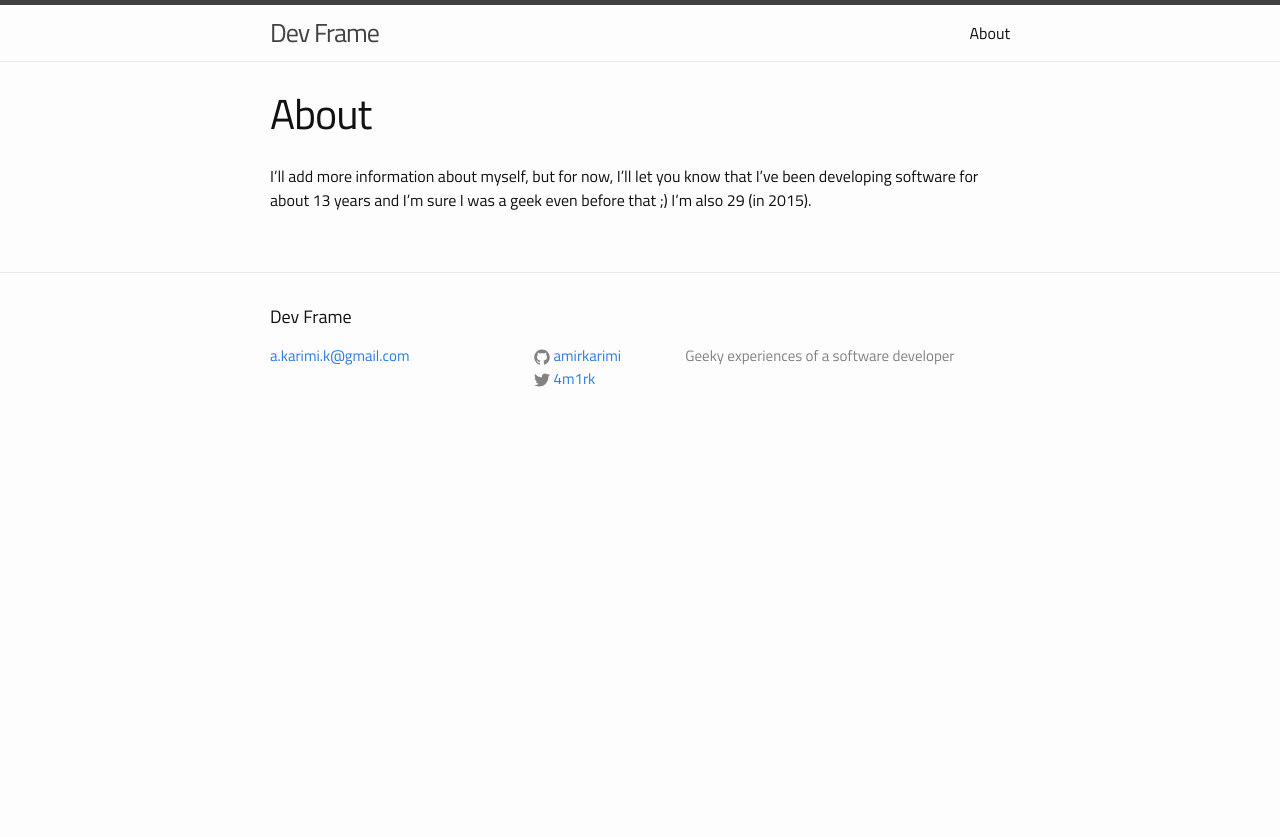
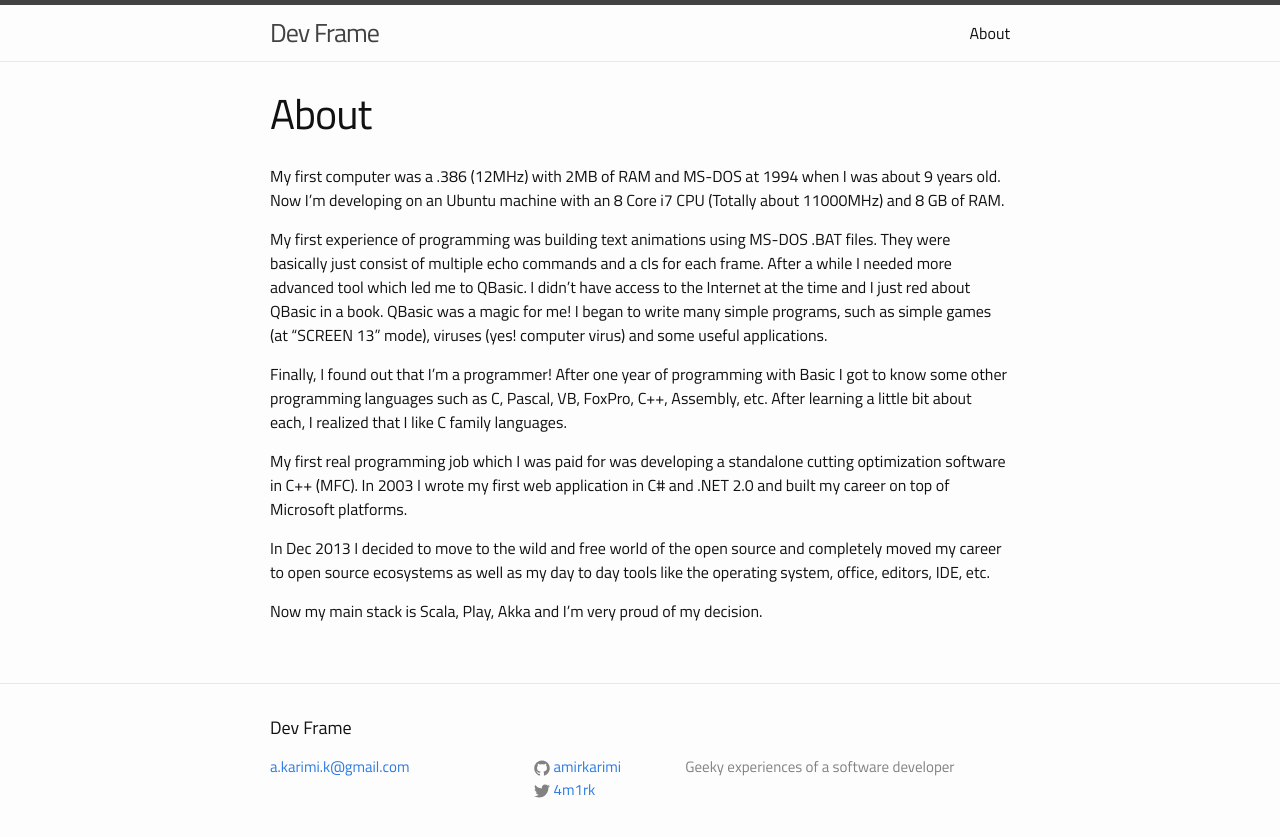
Before and after one commit to amirkarimi/amirkarimi.github.io, a Jekyll site: the page built from about.md, in a window 1280 px wide. Shown: the top 837 px of the page. Built offline with Jekyll 4.4.1, drawn with Linux system fonts in a browser that asks for light colours.

Commit message:
Update about page

```diff
--- a/about.md
+++ b/about.md
@@ -4,4 +4,14 @@
 permalink: /about/
 ---
 
-I'll add more information about myself, but for now, I'll let you know that I've been developing software for about 13 years and I'm sure I was a geek even before that ;) I'm also 29 (in 2015).
+My first computer was a .386 (12MHz) with 2MB of RAM and MS-DOS at 1994 when I was about 9 years old. Now I'm developing on an Ubuntu machine with an 8 Core i7 CPU (Totally about 11000MHz) and 8 GB of RAM.
+
+My first experience of programming was building text animations using MS-DOS .BAT files. They were basically just consist of multiple echo commands and a cls for each frame. After a while I needed more advanced tool which led me to QBasic. I didn't have access to the Internet at the time and I just red about QBasic in a book. QBasic was a magic for me! I began to write many simple programs, such as simple games (at "SCREEN 13" mode), viruses (yes! computer virus) and some useful applications.
+
+Finally, I found out that I'm a programmer! After one year of programming with Basic I got to know some other programming languages such as C, Pascal, VB, FoxPro, C++, Assembly, etc. After learning a little bit about each, I realized that I like C family languages.
+
+My first real programming job which I was paid for was developing a standalone cutting optimization software in C++ (MFC). In 2003 I wrote my first web application in C# and .NET 2.0 and built my career on top of Microsoft platforms.
+
+In Dec 2013 I decided to move to the wild and free world of the open source and completely moved my career to open source ecosystems as well as my day to day tools like the operating system, office, editors, IDE, etc.
+
+Now my main stack is Scala, Play, Akka and I'm very proud of my decision.
```
